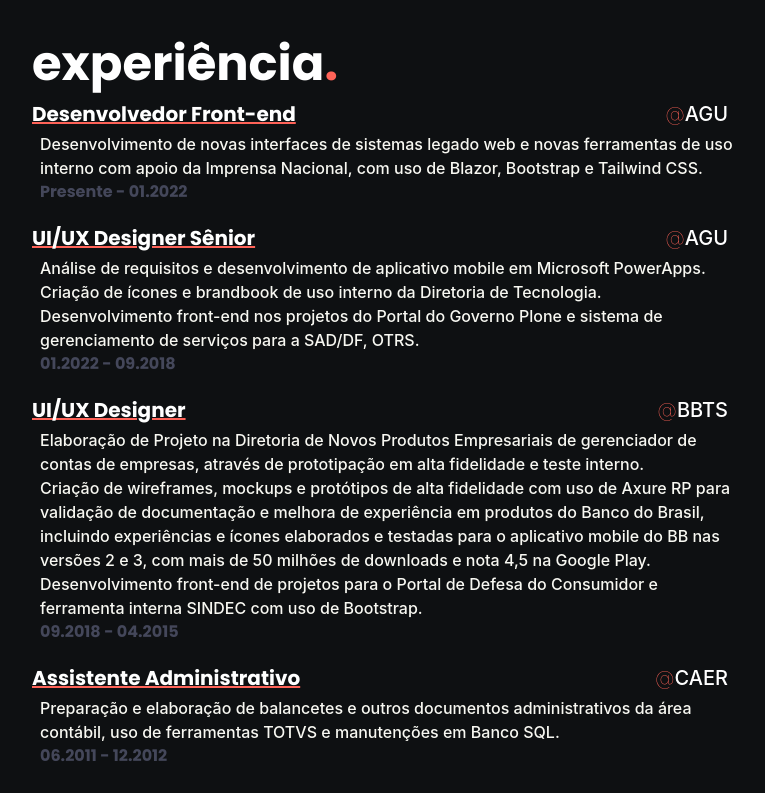
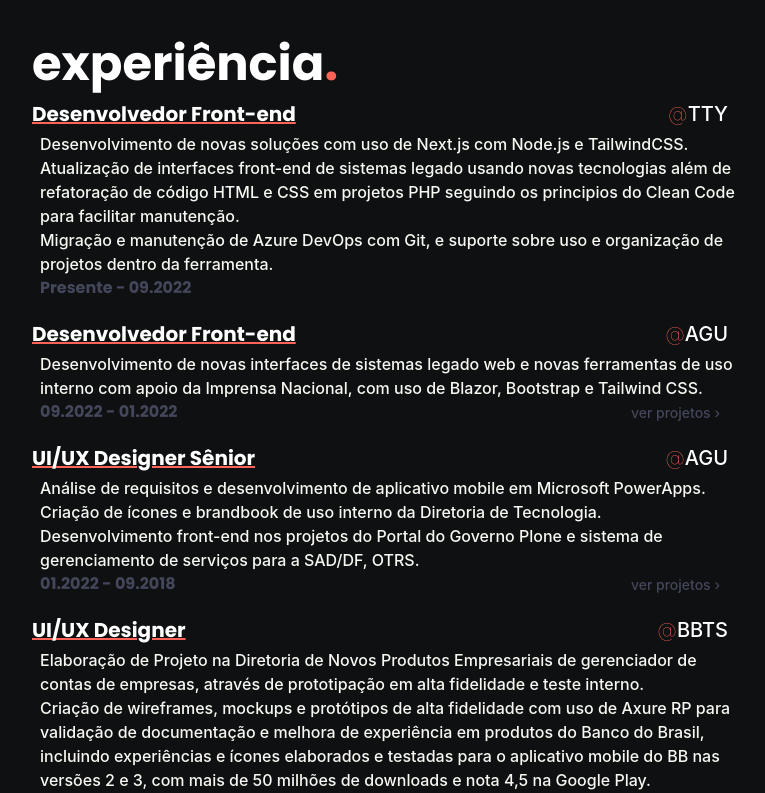
Before and after one commit to GMBermeo/bermeo.dev, a Next.js app: page / in a window 1280 px wide. Shown: the part 1360-2153 px from the top of the page, without its empty margins (256-1021 px from the left). Built offline with nearby package versions, Linux system fonts and the light colour scheme; a web font is replaced by a local one.

Commit message:
✨ ReadMore component

```diff
--- a/_data/experiences.ts
+++ b/_data/experiences.ts
@@ -3,13 +3,26 @@
 export const experiences: TExperience[] = [
   {
     title: "Desenvolvedor Front-end",
+    companyShort: "TTY",
+    company: "TTY2000",
+    dateStart: "09.2022",
+    dateEnd: "Presente",
+    description: [
+      "Desenvolvimento de novas soluções com uso de Next.js com Node.js e TailwindCSS.",
+      "Atualização de interfaces front-end de sistemas legado usando novas tecnologias além de refatoração de código HTML e CSS em projetos PHP seguindo os principios do Clean Code para facilitar manutenção.",
+      "Migração e manutenção de Azure DevOps com Git, e suporte sobre uso e organização de projetos dentro da ferramenta.",
+    ],
+  },
+  {
+    title: "Desenvolvedor Front-end",
     companyShort: "AGU",
     company: "Advocacia-Geral da União",
     dateStart: "01.2022",
-    dateEnd: "Presente",
+    dateEnd: "09.2022",
     description: [
       "Desenvolvimento de novas interfaces de sistemas legado web e novas ferramentas de uso interno com apoio da Imprensa Nacional, com uso de Blazor, Bootstrap e Tailwind CSS.",
     ],
+    linkTo: "/advocacia-geral-da-uniao",
   },
   {
     title: "UI/UX Designer Sênior",
@@ -22,6 +35,7 @@
       "Criação de ícones e brandbook de uso interno da Diretoria de Tecnologia.",
       "Desenvolvimento front-end nos projetos do Portal do Governo Plone e sistema de gerenciamento de serviços para a SAD/DF, OTRS.",
     ],
+    linkTo: "/advocacia-geral-da-uniao",
   },
   {
     title: "UI/UX Designer",
@@ -34,6 +48,7 @@
       "Criação de wireframes, mockups e protótipos de alta fidelidade com uso de Axure RP para validação de documentação e melhora de experiência em produtos do Banco do Brasil, incluindo experiências e ícones elaborados e testadas para o aplicativo mobile do BB nas versões 2 e 3, com mais de 50 milhões de downloads e nota 4,5 na Google Play. ",
       "Desenvolvimento front-end de projetos para o Portal de Defesa do Consumidor e ferramenta interna SINDEC com uso de Bootstrap.",
     ],
+    linkTo: "/banco-do-brasil",
   },
   {
     title: "Assistente Administrativo",
--- a/components/WorkCard.tsx
+++ b/components/WorkCard.tsx
@@ -1,5 +1,6 @@
 import React from "react";
 import { TExperience } from "../types/TExperience";
+import { ReadMore } from "./ui/ReadMore";
 
 export const WorkCard = ({
   title,
@@ -8,6 +9,7 @@
   dateStart,
   dateEnd,
   description,
+  linkTo,
 }: TExperience) => {
   return (
     <li className="mb-6 text-sm font-medium leading-6 md:text-base">
@@ -29,8 +31,15 @@
           <div key={description}>{description}</div>
         ))}
       </div>
-      <div className="text-dracula-currentLine mx-2 text-sm font-bold leading-7 md:text-base">
-        {dateEnd} - {dateStart}
+      <div className="flex justify-between">
+        <div className="text-dracula-currentLine mx-2 text-sm font-bold leading-7 md:text-base">
+          {dateEnd} - {dateStart}
+        </div>
+        {linkTo && (
+          <div>
+            <ReadMore label={"Ver projetos ›"} url={linkTo} />
+          </div>
+        )}
       </div>
     </li>
   );
--- /dev/null
+++ b/components/ui/ReadMore.tsx
@@ -0,0 +1,12 @@
+import Link from "next/link";
+import React from "react";
+
+export const ReadMore = ({ label, url }: { label: string; url: string }) => {
+  return (
+    <Link href={url}>
+      <a className="hover:bg-primary  text-dracula-currentLine rounded px-4 py-1 text-sm lowercase hover:text-black">
+        {label}
+      </a>
+    </Link>
+  );
+};
--- a/types/TExperience.ts
+++ b/types/TExperience.ts
@@ -5,4 +5,5 @@
   dateStart: string;
   dateEnd: string;
   description: string[];
+  linkTo?: string;
 }
```
